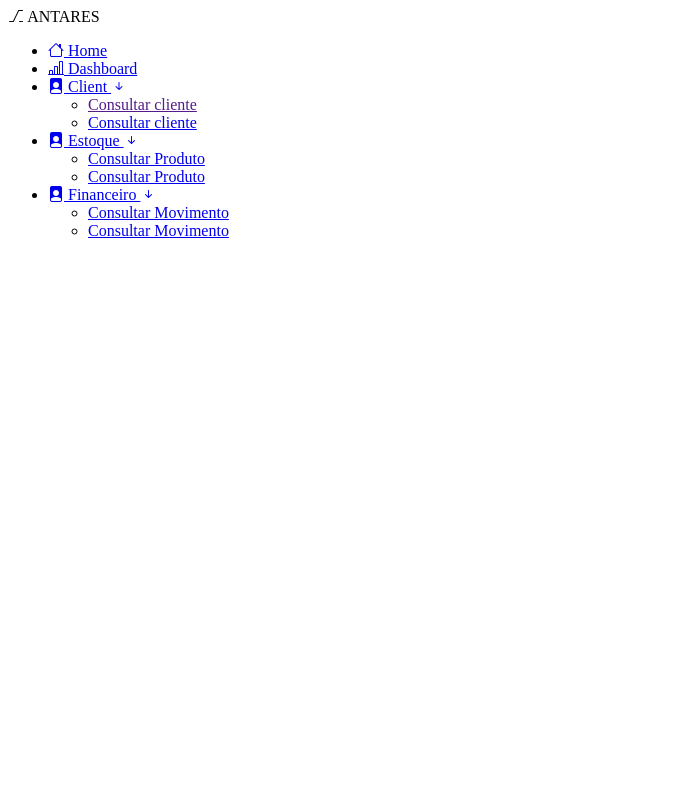
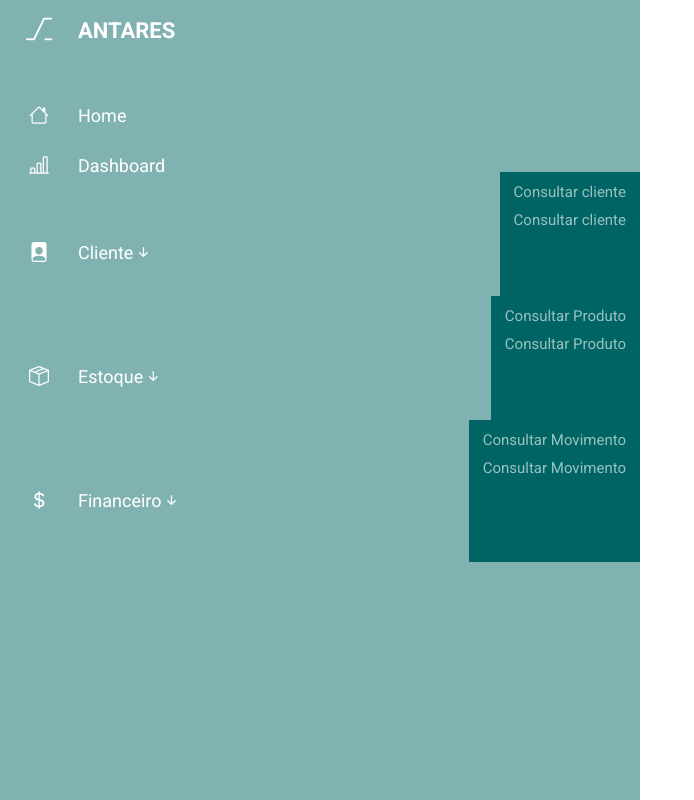
Before and after one commit to Danielassuncao99/Antares, a plain HTML site: page pages.html in a window 1280 px wide. Shown: the whole page, without its empty margins (0-694 px from the left). Drawn offline with nearby package versions, Linux system fonts and the light colour scheme.

Commit message:
adicionando css no pages

```diff
--- /dev/null
+++ b/css/page.css
@@ -0,0 +1,116 @@
+
+@import url('https://fonts.googleapis.com/css2?family=Roboto:ital,wght@0,400;0,700;1,300&display=swap');     /* importou a fonte do google fontes.*/
+*{
+    margin: 0;     /* margem*/
+    padding: 0;     /* preenchimento*/
+    box-sizing: border-box;  /* dimensionamento de caixa*/
+    font-family: 'Roboto';    /*família de fontes */
+
+}
+
+nav{
+   /* border: 2px solid red;*/
+   height: 100vh;   /* altura*/
+   width: 260px;    /*quando coloca duas propriedades iguais, a segunda vai prevalecer*/
+   width: 50vw;   /* largura*/
+   background: #0064647e;     /* fundo  ex: backgroud color - cor de fundo*/
+   position: fixed;       /* posição*/
+   top: 0;               /*  cima ou principal*/
+   left: 0;              /* esquerda*/
+
+
+}
+.expandir{
+    /*border: 2px solid red;*/
+    height: 60px;  /* altura*/
+    width: 100%;    /* largura*/
+    display: flex;
+    align-items: center;      /* itens de alinhamento*/
+
+
+}
+.expandir i{
+    /*border: 2px solid red;*/
+    font-size: 30px;       /* tamanho da fonte*/
+    color: white;        /* cor da fonte*/
+    height:50px ;           /* altura da fonte*/
+    min-width: 78px;       /* largura minima*/
+    text-align: center;   /* alinhamento de texto*/
+    line-height: 50px;   /* Altura da linha*/
+    cursor: pointer;  /* quando colocar o mouse no icone o cursor muda*/
+
+}
+
+.expandir .text-list{
+   /* border: 2px solid red;*/
+    font-size: 22px;    /* tamanho da fonte*/
+    color: white;     /* cor da letra*/
+    font-weight: 700;      /* espessura da fonte*/
+
+
+}
+.nav-links{
+   /* border: 2px solid red;*/
+    height: 100%;               /* altura*/
+    padding: 30px 0 150px ;     /* preenchimento*/
+    overflow: auto;             /*  para fazer a barra de rolagem*/
+}
+
+.nav-links::-webkit-scrollbar{ /* scrollbar para fazer a barra de rolagem na web*/
+
+  display: none;
+}
+li{     /* li é  lista*/
+    /*border: 2px solid red;*/
+    list-style: none;        /* estilo da lista*/
+    position: relative;
+}
+li:hover{ /* hover serve para fazer efeito ao passar o cursor*/
+    background:#07e93854;
+
+}
+.icon-li{
+    display: flex;         /* mostrar*/
+    align-items: center;
+    justify-content: space-between;  /* justificar conteudo / espaço entre*/
+}
+li i{
+    height: 50px;           /* altura da fonte*/
+    color: white;       /* cor da fonte*/
+    min-width: 78px;      /* largura minima*/
+    text-align: center;   /* alinhamento de texto*/
+    line-height: 50px;
+    font-size: 20px;
+    cursor: pointer;
+
+}
+li a{
+    display: flex;
+    align-items: center;
+    text-decoration: none;   /* decoração de texto / tirou o sublinhado*/
+}
+li .text-list{
+    /*border: 2px solid red;*/
+    font-size: 18px;
+    color: white;
+    font-weight: 400;
+}
+li .sub-menu{
+    /*border: 2px solid red;*/
+    padding: 6px 14px 80px;
+    margin-top:-18px;
+    background: #006464;
+    /*display: none;*/    /*mostrar / nenhum*/
+}
+li .sub-menu a{
+    /*border: 2px solid red;*/
+    color: white;
+    font-size: 15px;
+    padding: 5px 0;
+    white-space: nowrap;   /*remover quebra de linha de texto*/
+    opacity: 0.6;   /*opacidade*/
+
+}
+li .sub-menu a:hover{
+    opacity: 1;   /*opacidade*/
+}
--- a/pages.html
+++ b/pages.html
@@ -7,7 +7,9 @@
     <title>Antares</title>
     <link rel="stylesheet" href="https://cdn.jsdelivr.net/npm/bootstrap-icons@1.10.5/font/bootstrap-icons.css">
     <link rel="shortcut icon" href="assts/alt.svg" type="image/x-icon">
+    <link rel="stylesheet" href="css/page.css">
 </head>
+
 
 <body>
     <nav>
@@ -16,16 +18,12 @@
             <span class="text-list">ANTARES</span>
         </div>
 
-        <ul>
+        <ul class="nav-links">
             <li class="item-menu">
                 <a href="#" class="icones">
-                    <span class="icon-list">
-                        <i class="bi bi-house"></i>
 
-
-                    </span>
-
-                    <span class="texte-list">
+                    <i class="bi bi-house"></i>
+                    <span class="text-list">
                         Home
 
                     </span>
@@ -35,13 +33,13 @@
             </li>
             <li class="item-menu">
                 <a href="#" class="icones">
-                    <span class="icon-list">
-                        <i class="bi bi-bar-chart-line"></i>
+
+                    <i class="bi bi-bar-chart-line"></i>
 
 
-                    </span>
 
-                    <span class="texte-list">
+
+                    <span class="text-list">
                         Dashboard
 
                     </span>
@@ -51,14 +49,14 @@
             </li>
             <li class="item-menu">
                 <div>
-                    <div class="client">
+                    <div class="icon-li">
                         <a href="#" class="icones">
-                            <span class="icon-list">
-                                <i class="bi bi-file-person-fill"></i>
-                            </span>
 
-                            <span class="texte-list">
-                                Client
+                            <i class="bi bi-file-person-fill"></i>
+
+
+                            <span class="text-list">
+                                Cliente
 
                             </span>
                             <span class="arrow">
@@ -70,7 +68,7 @@
                         <ul class="sub-menu">
 
 
-                            <li><a href="">Consultar cliente</a></li>
+                            <li><a href="#">Consultar cliente</a></li>
                             <li><a href="#">Consultar cliente</a></li>
 
 
@@ -80,13 +78,13 @@
             </li>
             <li class="item-menu">
                 <div>
-                    <div class="client">
+                    <div class="icon-li">
                         <a href="#" class="icones">
-                            <span class="icon-list">
-                                <i class="bi bi-file-person-fill"></i>
-                            </span>
 
-                            <span class="texte-list">
+                            <i class="bi bi-box-seam"></i>
+
+
+                            <span class="text-list">
                                 Estoque
 
                             </span>
@@ -109,13 +107,13 @@
             </li>
             <li class="item-menu">
                 <div>
-                    <div class="client">
+                    <div class="icon-li">
                         <a href="#" class="icones">
-                            <span class="icon-list">
-                                <i class="bi bi-file-person-fill"></i>
-                            </span>
 
-                            <span class="texte-list">
+                            <i class="bi bi-currency-dollar"></i>
+
+
+                            <span class="text-list">
                                 Financeiro
 
                             </span>
@@ -135,7 +133,6 @@
                         </ul>
                     </div>
 
-            </li>
         </ul>
     </nav>
 
```
